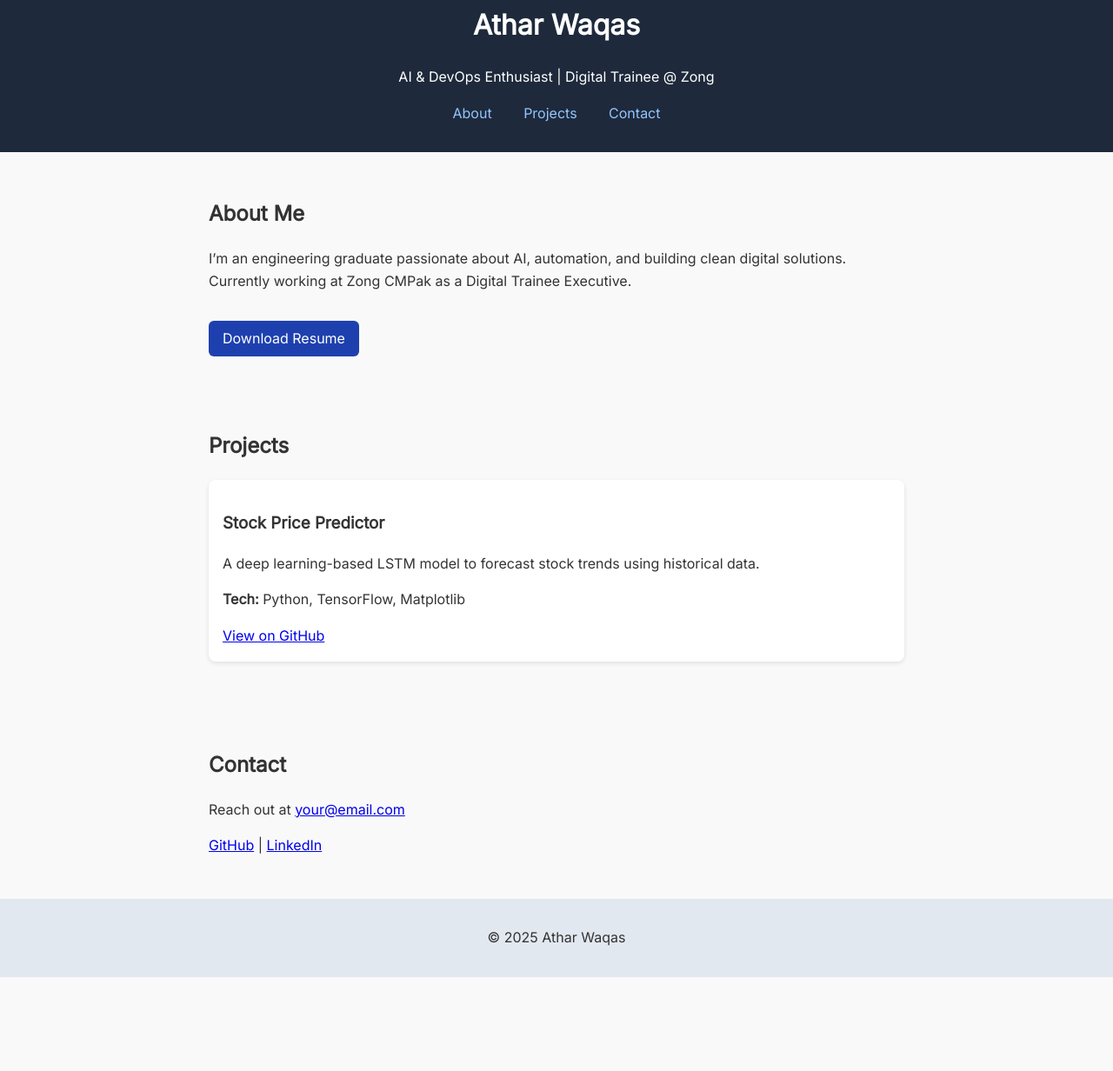
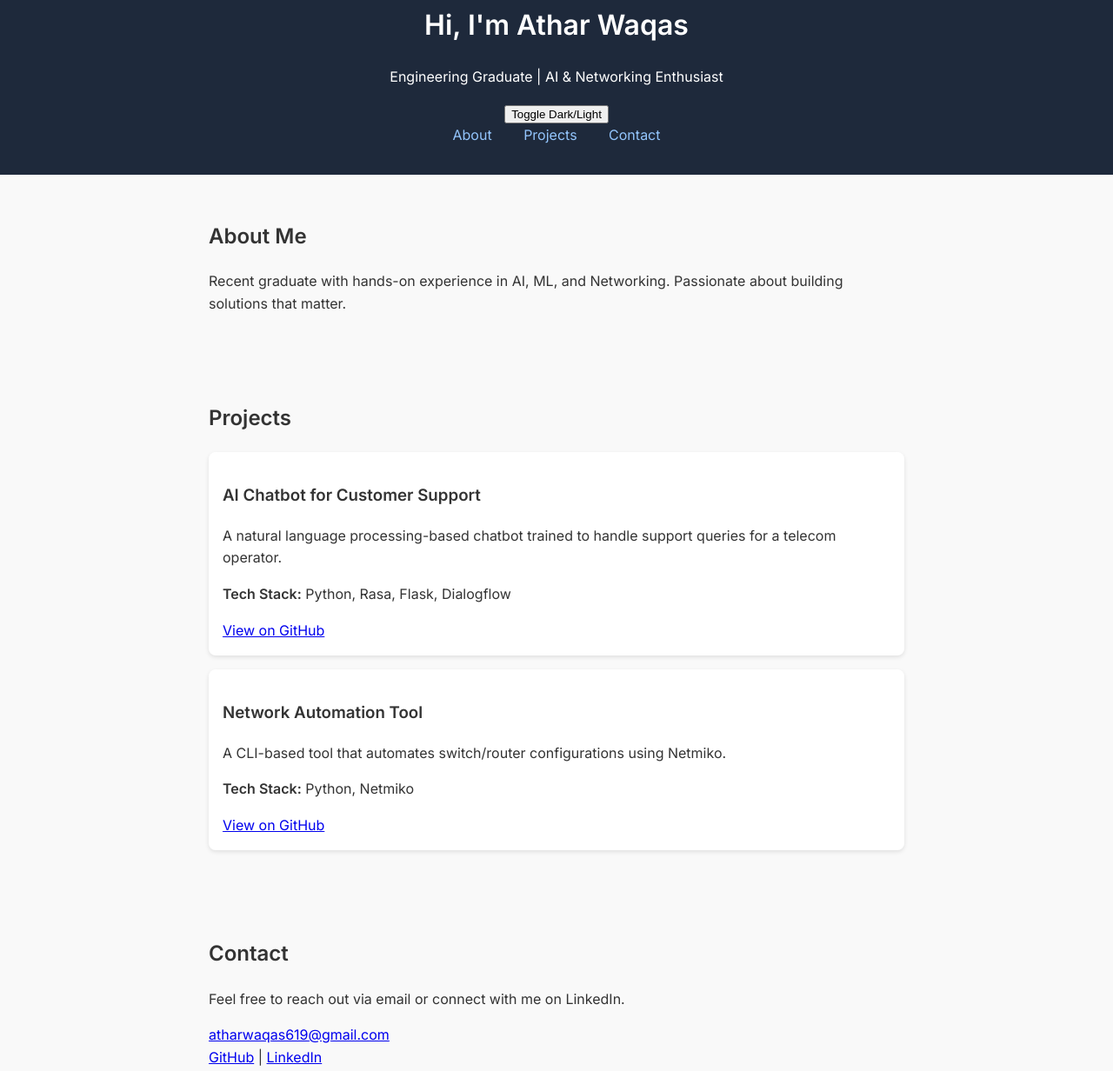
Before and after one commit to Athar2000-ai/Portfolio, a plain HTML site: page index.html in a window 1280 px wide. Shown: the part 50-1282 px from the top of the page at 87% size. Before the commit the page ends 1174 px from the top, so only its background shows below. Drawn offline with nearby package versions, Linux system fonts and the light colour scheme.

Commit message:
index.html

```diff
--- a/index.html
+++ b/index.html
@@ -1,24 +1,22 @@
 <!DOCTYPE html>
 <html lang="en">
 <head>
+  <meta charset="UTF-8" />
+  <meta name="viewport" content="width=device-width, initial-scale=1.0" />
+  <title>My Portfolio</title>
+  <link rel="stylesheet" href="style.css" />
+  <link rel="preconnect" href="https://fonts.googleapis.com">
+  <link href="https://fonts.googleapis.com/css2?family=Inter:wght@400;600&display=swap" rel="stylesheet">
+  <link rel="stylesheet" href="https://unpkg.com/aos@2.3.1/dist/aos.css"/>
   <style>
-  html {
-    scroll-behavior: smooth;
-  }
-</style>
-
-  <meta charset="UTF-8" />
-  <meta name="viewport" content="width=device-width, initial-scale=1.0"/>
-  <title>Athar Waqas | Portfolio</title>
-  <link rel="stylesheet" href="style.css">
-  <link href="https://fonts.googleapis.com/css2?family=Inter&display=swap" rel="stylesheet">
- <link rel="icon" href="https://yourdomain.com/favicon.png">
-
+    html { scroll-behavior: smooth; }
+  </style>
 </head>
 <body>
   <header>
-    <h1>Athar Waqas</h1>
-    <p>AI & DevOps Enthusiast | Digital Trainee @ Zong</p>
+    <h1 data-aos="fade-down">Hi, I'm Athar Waqas</h1>
+    <p data-aos="fade-up">Engineering Graduate | AI & Networking Enthusiast</p>
+    <button id="theme-toggle">Toggle Dark/Light</button>
     <nav>
       <a href="#about">About</a>
       <a href="#projects">Projects</a>
@@ -26,31 +24,41 @@
     </nav>
   </header>
 
-  <section id="about">
+  <section id="about" data-aos="fade-right">
     <h2>About Me</h2>
-    <p>I’m an engineering graduate passionate about AI, automation, and building clean digital solutions. Currently working at Zong CMPak as a Digital Trainee Executive.</p>
- <a href="https://example.com/your_resume.pdf" target="_blank" class="btn">Download Resume</a>
-
+    <p>Recent graduate with hands-on experience in AI, ML, and Networking. Passionate about building solutions that matter.</p>
   </section>
 
-  <section id="projects">
+  <section id="projects" data-aos="fade-left">
     <h2>Projects</h2>
     <div class="project">
-  <h3>Stock Price Predictor</h3>
-  <p>A deep learning-based LSTM model to forecast stock trends using historical data.</p>
-  <p><strong>Tech:</strong> Python, TensorFlow, Matplotlib</p>
-  <a href="https://github.com/yourusername/stock-predictor" target="_blank">View on GitHub</a>
-</div>
-    <!-- Add more projects similarly -->
+      <h3>AI Chatbot for Customer Support</h3>
+      <p>A natural language processing-based chatbot trained to handle support queries for a telecom operator.</p>
+      <p><strong>Tech Stack:</strong> Python, Rasa, Flask, Dialogflow</p>
+      <a href="https://github.com/atharwaqas/ai-chatbot" target="_blank">View on GitHub</a>
+    </div>
+    <div class="project">
+      <h3>Network Automation Tool</h3>
+      <p>A CLI-based tool that automates switch/router configurations using Netmiko.</p>
+      <p><strong>Tech Stack:</strong> Python, Netmiko</p>
+      <a href="https://github.com/atharwaqas/net-automation" target="_blank">View on GitHub</a>
+    </div>
   </section>
 
-  <section id="contact">
+  <section id="contact" data-aos="fade-up">
     <h2>Contact</h2>
-    <p>Reach out at <a href="mailto:your@email.com">your@email.com</a></p>
-    <p><a href="https://github.com/yourusername">GitHub</a> | <a href="https://linkedin.com/in/yourprofile">LinkedIn</a></p>
+    <p>Feel free to reach out via email or connect with me on LinkedIn.</p>
+    <p>
+      <a href="mailto:atharwaqas619@gmail.com">atharwaqas619@gmail.com</a><br />
+      <a href="https://github.com/atharwaqas" target="_blank">GitHub</a> |
+      <a href="https://www.linkedin.com/in/athar-waqas2000/" target="_blank">LinkedIn</a>
+    </p>
   </section>
 
-  <footer>
+  <script src="https://unpkg.com/aos@2.3.1/dist/aos.js"></script>
+  <script src="script.js"></script>
+  <script>AOS.init();</script>
+    <footer>
     <p>© 2025 Athar Waqas</p>
   </footer>
 </body>
```
